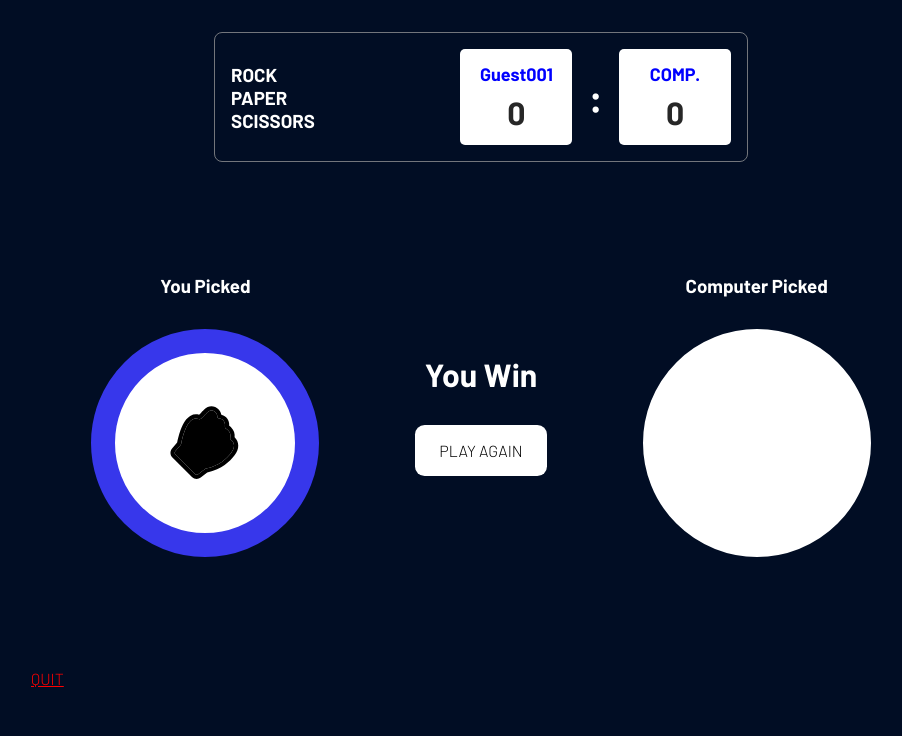
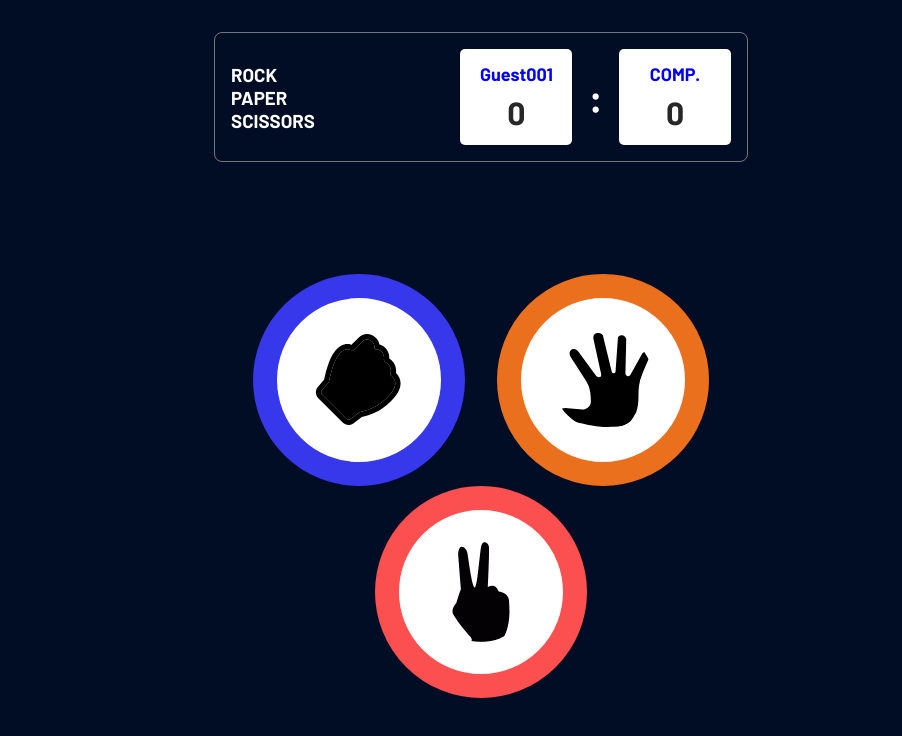
Before and after one commit to oneilh/Rock-Paper-Scissors, a React (Vite) app: page /game in a window 1280 px wide. Shown: the top 736 px of the page, without its empty margins (159-1061 px from the left). Built offline with nearby package versions, Linux system fonts and the light colour scheme.

Commit message:
displaying result on scoreboard and able to show round winner

```diff
--- a/src/App.css
+++ b/src/App.css
@@ -153,6 +153,7 @@ header p {
   flex-direction: column;
   justify-content: center;
 }
+
 .rocknpaper {
   display: flex;
   justify-content: center;
@@ -160,8 +161,9 @@ header p {
 }
 
 .option {
-  height: 180px;
-  width: 180px;
+  height: 100px;
+  width: 100px;
+  padding: 2rem;
   background-color: white;
   border-radius: 50%;
   border-width: 1.5rem;
@@ -170,15 +172,19 @@ header p {
   display: flex;
   justify-content: center;
   align-items: center;
+  object-fit: cover;
 }
 .option:hover {
-  height: 190px;
-  width: 190px;
+  height: 105px;
+  width: 105px;
 }
-.option img {
+.option:focus {
+  border-color: black;
+}
+/* .option img {
   object-fit: cover;
-  height: 80px;
-}
+  height: 50px;
+} */
 .rock {
   border-color: hsl(240, 82%, 57%);
 }
@@ -203,8 +209,8 @@ header p {
   gap: 6rem;
 }
 .selection_container .option:hover {
-  height: 180px;
-  width: 180px;
+  height: 100px;
+  width: 100px;
 }
 .selection_container section {
   display: flex;
@@ -237,7 +243,7 @@ header p {
   font-weight: 300;
   cursor: pointer;
 }
-.quit-lg{
+.quit-lg {
   align-self: flex-start;
   text-decoration: underline;
 }
@@ -297,7 +303,6 @@ header p {
   cursor: pointer;
 }
 
-
 @media only screen and (max-width: 720px) {
   header div {
     padding: 0 0.1rem;
@@ -311,13 +316,13 @@ header p {
     margin-top: 10rem;
   }
   .option {
-    height: 110px;
-    width: 110px;
+    height: 60px;
+    width: 60px;
     border-width: 1rem;
   }
   .option:hover {
-    height: 120px;
-    width: 120px;
+    height: 65px;
+    width: 65px;
   }
 
   /* ====== awaiting result ====== */
@@ -333,10 +338,9 @@ header p {
     background-color: red;
   }
   .selection_container .option:hover {
-    height: 110px;
-    width: 110px;
+    height: 60px;
+    width: 60px;
   }
-
 
   /* decision mobile */
   .decision-mobile {
@@ -352,13 +356,13 @@ header p {
     align-items: center;
   }
   .decision h2 {
-    font-size: 48px;
+    font-size: 32px;
   }
 
   .quit:hover {
     text-decoration: underline;
   }
-  .quit-lg{
+  .quit-lg {
     display: none;
   }
 
--- a/src/AwaitingResult.jsx
+++ b/src/AwaitingResult.jsx
@@ -1,28 +1,48 @@
-import React from "react";
+import { useContext } from "react";
+import { AppContext } from "./context/AppContext";
 import rock from "./assets/fist-svgrepo-com.svg";
 import paper from "./assets/hand-svgrepo-com.svg";
 import scissors from "./assets/two-fingers-svgrepo-com.svg";
 import { Link } from "react-router";
 
-const AwaitingResult = () => {
+const AwaitingResult = ({ pick }) => {
+  const { appState } = useContext(AppContext);
+  const { roundResult, seriesScore } = appState;
+  console.log(appState);
+
+  const { player, computer } = pick;
+  // Map choices to their corresponding images
+  const optionsMap = {
+    rock: rock,
+    paper: paper,
+    scissors: scissors,
+  };
+  console.log(player);
   return (
     <main className="result-container">
-
-      {/* selection */}
+      {/* selection-> player */}
       <section className="selection_container">
         <section className="selection">
           <h3>You Picked</h3>
-          <div className="option rock">
-            <img src={rock} alt="" />
-          </div>
+          <img src={optionsMap[player]} alt="" className={`option ${player}`} />
+          {/*optionsMap Maps `player` to the correct image*/}
         </section>
+
+        {/* decision view for larger screen */}
         <section className="decision">
-          <h2>You Win</h2>
-          <div className="action-btn">PLAY AGAIN</div>
+          <h2>{roundResult}</h2>
+          {seriesScore == 5 ? <div className="action-btn">PLAY AGAIN</div> : ""}
         </section>
+
+        {/* selection-> computer */}
         <section className="selection">
           <h3>Computer Picked</h3>
-          <div className="option"></div>
+          <img
+            src={optionsMap[computer]}
+            alt=""
+            className={`option ${computer}`}
+          />
+          {/*optionsMap Maps `player` to the correct image*/}
         </section>
       </section>
 
@@ -30,13 +50,17 @@ const AwaitingResult = () => {
         QUIT
       </Link>
 
-      {/* decision mobile */}
+      {/* decision view for mobile */}
       <section className="decision-mobile">
         <section className="decision">
-          <h2>YOU WIN</h2>
-          <Link to="/" className="action-btn">
-            PLAY AGAIN
-          </Link>
+          <h2>{roundResult}</h2>
+          {seriesScore == 5 ? (
+            <Link to="/" className="action-btn">
+              PLAY AGAIN
+            </Link>
+          ) : (
+            ""
+          )}
         </section>
         <Link to="/" className="quit">
           QUIT
--- a/src/pages/Game/Game.jsx
+++ b/src/pages/Game/Game.jsx
@@ -1,13 +1,62 @@
+import { useContext, useEffect, useState } from "react";
+import { AppContext } from "./../../context/AppContext";
+
 import AwaitingResult from "../../AwaitingResult";
 import GameSelection from "./GameSelection";
 import ScoreBoard from "./ScoreBoard";
 
 const Game = () => {
+  const { dispatch } = useContext(AppContext);
+  const [showResultBoard, setShowResultBoard] = useState(false);
+
+  const [pick, setPick] = useState({
+    player: "",
+    computer: "",
+  });
+
+  const { player, computer } = pick;
+  const options = ["rock", "paper", "scissors"];
+
+  // Generate computer's pick whenever the player makes a selection
+  const handlePlayerPick = (playerSelection) => {
+    const computerSelection =
+      options[Math.floor(Math.random() * options.length)];
+    setPick((prevPick) => ({
+      ...prevPick,
+      player: playerSelection,
+      computer: computerSelection,
+    }));
+  };
+
+  // Check for results whenever the state changes
+  useEffect(() => {
+    if (player && computer) {
+      if (player === computer) {
+        console.log("Draw");
+        dispatch({ type: "DRAW" });
+      } else if (
+        (player === "rock" && computer === "scissors") ||
+        (player === "scissors" && computer === "paper") ||
+        (player === "paper" && computer === "rock")
+      ) {
+        console.log("Player wins");
+        dispatch({ type: "PLAYERWIN" });
+      } else {
+        console.log("Computer wins");
+        dispatch({ type: "COMPUTERWIN" });
+      }
+      setShowResultBoard(!showResultBoard);
+    }
+  }, [player, computer]); // Runs when `player` or `computer` changes
+
   return (
     <>
       <ScoreBoard />
-      {/* <GameSelection /> */}
-      <AwaitingResult/>
+      {showResultBoard ? (
+        <AwaitingResult pick={pick}/>
+      ) : (
+        <GameSelection playerPick={handlePlayerPick} />
+      )}
     </>
   );
 };
--- a/src/pages/Game/GameSelection.jsx
+++ b/src/pages/Game/GameSelection.jsx
@@ -1,23 +1,43 @@
-import React from "react";
+import React, { useState } from "react";
 import rock from "./../../assets/fist-svgrepo-com.svg";
 import paper from "./../../assets/hand-svgrepo-com.svg";
 import scissors from "./../../assets/two-fingers-svgrepo-com.svg";
 
-const GameSelection = () => {
+const GameSelection = ({ playerPick }) => {
+  const handleSelection = (e) => {
+    playerPick(e.target.id);
+  };
+
   return (
     <div className="game">
       <section className="rocknpaper">
-        <div className="rock option">
-          <img src={rock} alt="" className="" />
-        </div>
-        <div className="paper option">
-          <img src={paper} alt="" />
-        </div>
+        <img
+          src={rock}
+          alt=""
+          className="rock option"
+          id="rock"
+          tabIndex={1}
+          onClick={handleSelection}
+        />
+
+        <img
+          src={paper}
+          alt=""
+          className="paper option"
+          id="paper"
+          tabIndex={1}
+          onClick={handleSelection}
+        />
       </section>
 
-      <div className="scissors option">
-        <img src={scissors} alt="" />
-      </div>
+      <img
+        src={scissors}
+        alt=""
+        className="scissors option"
+        id="scissors"
+        tabIndex={1}
+        onClick={handleSelection}
+      />
     </div>
   );
 };
--- a/src/pages/Game/ScoreBoard.jsx
+++ b/src/pages/Game/ScoreBoard.jsx
@@ -1,9 +1,9 @@
-import { useContext } from "react";
+import { useContext} from "react";
 import { AppContext } from "../../context/AppContext";
 
 const ScoreBoard = () => {
-  const {appState} = useContext(AppContext);
-  const {playerName, playerScore, computerScore}= appState;
+  const { appState } = useContext(AppContext);
+  const { playerName, playerScore, computerScore } = appState;
   return (
     <header>
       <h3>
--- a/src/utils/reducer.js
+++ b/src/utils/reducer.js
@@ -2,12 +2,39 @@ export const initialState = {
   playerName: "Guest001",
   playerScore: 0,
   computerScore: 0,
+  seriesScore: 0,
+  roundResult: "",
 };
 
 export const reducer = (state, action) => {
   switch (action.type) {
+    case "DRAW":
+      return { ...state, roundResult: "It's a Draw 🤝" };
     case "PLAYERNAME":
-      return { ...state, playerName: (action.payload).toUpperCase()};
+      return { ...state, playerName: action.payload.toUpperCase() };
+    case "PLAYERWIN":
+      const updatedPlayerScore = state.playerScore + 1;
+      return {
+        ...state,
+        playerScore: updatedPlayerScore,
+        seriesScore: updatedPlayerScore + state.computerScore,
+        roundResult: "You Win 😎",
+      };
+    case "COMPUTERWIN":
+      const updatedComputerScore = state.computerScore + 1;
+      return {
+        ...state,
+        computerScore: updatedComputerScore,
+        seriesScore: state.playerScore + updatedComputerScore,
+        roundResult: "Computer Win 😔",
+      };
+    case "RESET":
+      return {
+        ...state,
+        playerScore: 0,
+        computerScore: 0,
+        seriesScore: 0,
+      };
     default:
       return state;
   }
```
Also changed, not shown: src/App.jsx (+0 -10 lines).
